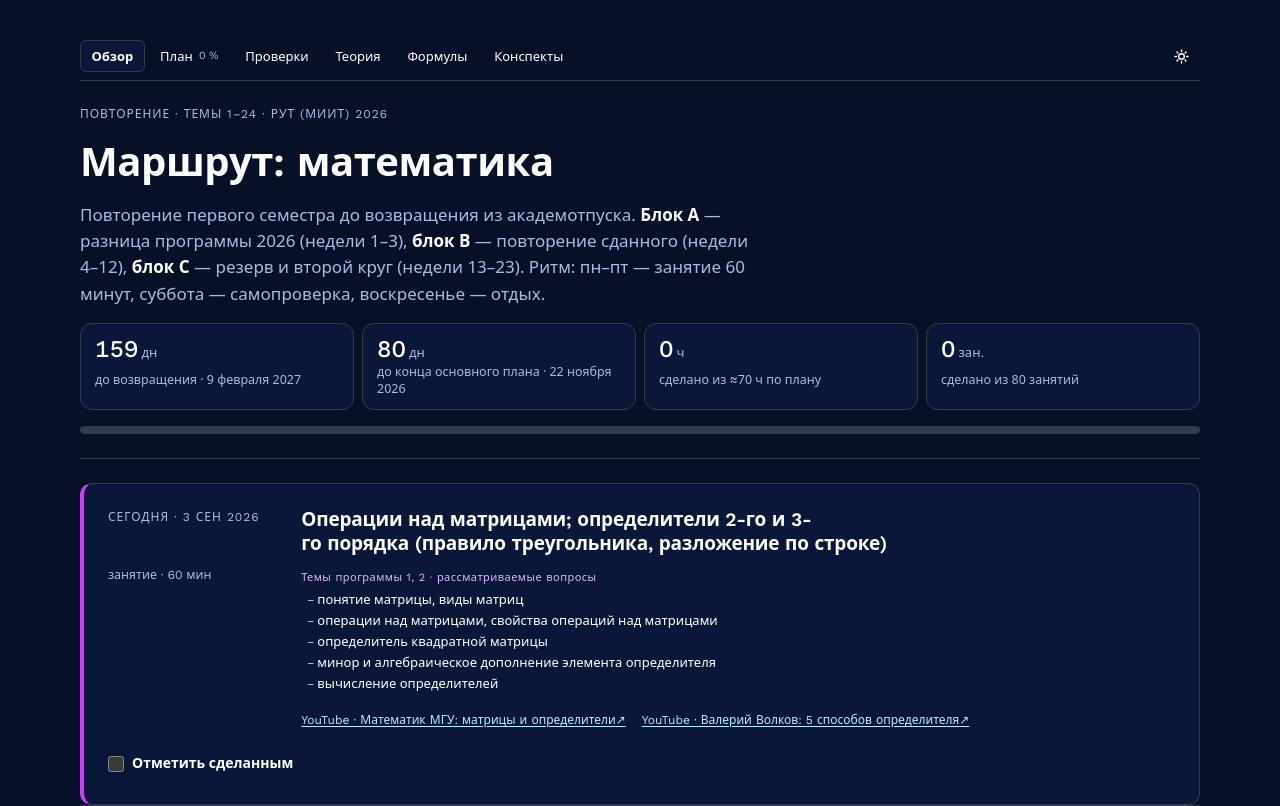
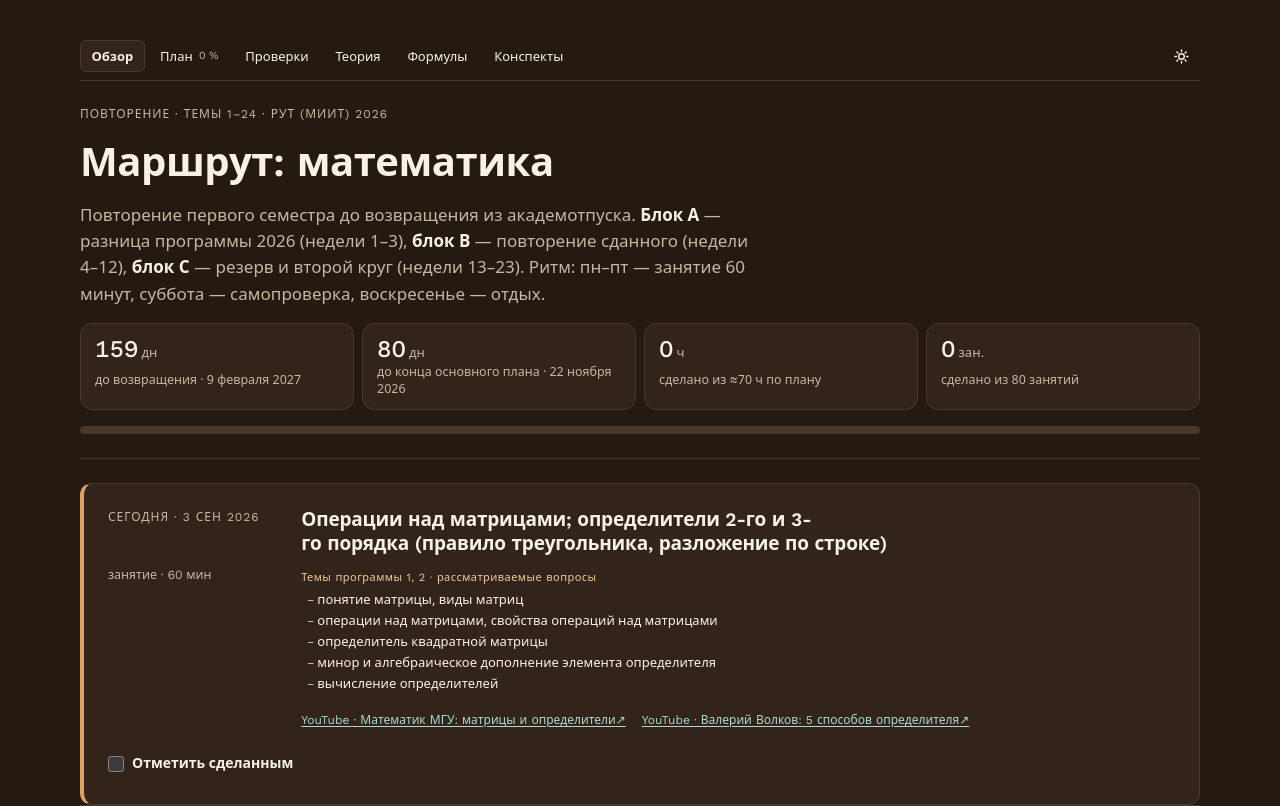
Before and after one commit to pafuluofu-dev/math-roadmap, a React (Vite) app: page / in a window 1280 px wide. Shown: the top 806 px of the page. Built offline with nearby package versions, Linux system fonts and the light colour scheme; a web font is replaced by a local one.

Commit message:
Палитра «Мука»: тёплые крем, шоколад и карамель вместо чернильно-синего; контрасты проверены по WCAG

```diff
--- a/index.html
+++ b/index.html
@@ -5,7 +5,7 @@
     <meta name="viewport" content="width=device-width, initial-scale=1.0" />
     <meta name="color-scheme" content="dark" />
     <meta name="description" content="План повторения тем 1–24 по математике (РУТ МИИТ, программа 2026) до 9 февраля 2027: недели, занятия, самопроверки, журнал ошибок." />
-    <meta name="theme-color" content="#081028" />
+    <meta name="theme-color" content="#241a12" />
     <script>
       try {
         if (localStorage.getItem('math-roadmap:theme') === 'light') document.documentElement.setAttribute('data-theme', 'light');
--- a/src/styles/variables.css
+++ b/src/styles/variables.css
@@ -1,26 +1,28 @@
-/* Палитра DashDark X — как у «Маршрута verno/dev»: чернильно-синие фоны,
-   пурпурный primary с фирменным градиентом, циановый secondary.
-   Блок A = пурпур, блок B = циан, блок C = нейтральный.
-   Тема по умолчанию тёмная, светлая — по переключателю в шапке. */
+/* Палитра «Мука» — по мотивам лендинга пекарни: крем, шоколад, карамель.
+   Тёплые тона мягче для глаз на длинных сессиях, чем прежний чернильно-синий DashDark.
+   Блок A = карамель, блок B = хвойно-зелёный (второго акцента у пекарни нет, взят
+   гармоничный к карамели холодный оттенок), блок C = нейтральный.
+   Тема по умолчанию тёмная, светлая — по переключателю в шапке.
+   Все пары «текст/фон» проверены по WCAG 2.1: обычный текст ≥ 4.5, границы и акценты ≥ 3. */
 :root {
-  --color-background: #081028;
-  --color-surface: #0b1739;
-  --color-text: #ffffff;
-  --color-text-muted: #aeb9e1;
-  --color-border: #343b4f;
-  --color-block-a: #cb3cff;
-  --color-block-a-text: #e0b5ff;
-  --color-block-a-surface: #3b004d;
-  --color-block-b: #00c2ff;
-  --color-block-b-text: #b3ecff;
-  --color-block-b-surface: #004466;
-  --color-success: #14ca74;
-  --color-focus: #00c2ff;
+  --color-background: #241a12;
+  --color-surface: #32241a;
+  --color-text: #f7f1e8;
+  --color-text-muted: #c6b6a2;
+  --color-border: #4a382a;
+  --color-block-a: #e0a264;
+  --color-block-a-text: #f0c89a;
+  --color-block-a-surface: #4a3320;
+  --color-block-b: #6fb8ac;
+  --color-block-b-text: #a8d8cf;
+  --color-block-b-surface: #1e3f3a;
+  --color-success: #8cc07a;
+  --color-focus: #e0a264;
   --color-on-accent: #ffffff;
-  --color-border-input: #4a5568;
-  --gradient-primary: linear-gradient(128.49deg, #cb3cff 19.86%, #7f25fb 68.34%);
-  /* Для кнопок с белым текстом: сдвинут к фиолетовому, чтобы контраст ≥ 4.5 по всей длине */
-  --gradient-primary-strong: linear-gradient(128.49deg, #a531fd 19.86%, #7f25fb 68.34%);
+  --color-border-input: #97795d;
+  --gradient-primary: linear-gradient(128.49deg, #c08a4e 19.86%, #a06b33 68.34%);
+  /* Для кнопок с белым текстом: сдвинут к тёмной карамели, чтобы контраст ≥ 4.5 по всей длине */
+  --gradient-primary-strong: linear-gradient(128.49deg, #a06b33 19.86%, #8a5526 68.34%);
 
   --font-family-display: 'Mona Sans', 'Work Sans', system-ui, sans-serif;
   --font-family-primary: 'Mona Sans', system-ui, -apple-system, 'Segoe UI', sans-serif;
@@ -51,21 +53,21 @@
   --transition-fast: 150ms ease;
 }
 
-/* Светлая тема — по переключателю в шапке, те же оттенки на светлых нейтралах */
+/* Светлая тема — кремовый фон пекарни, шоколадный текст, карамельный акцент */
 :root[data-theme='light'] {
-  --color-background: #f7fafc;
-  --color-surface: #ffffff;
-  --color-text: #171923;
-  --color-text-muted: #4a5568;
-  --color-border: #d1dbf9;
-  --color-block-a: #a324cc;
-  --color-block-a-text: #7d1a99;
-  --color-block-a-surface: #f4e3ff;
-  --color-block-b: #177999;
-  --color-block-b-text: #135e80;
-  --color-block-b-surface: #e6f9ff;
-  --color-success: #0f9c5b;
-  --color-focus: #177999;
+  --color-background: #f7f1e8;
+  --color-surface: #fffdf9;
+  --color-text: #38291d;
+  --color-text-muted: #5c4a3a;
+  --color-border: #e2d5c2;
+  --color-block-a: #a06b33;
+  --color-block-a-text: #7c5024;
+  --color-block-a-surface: #f1e2ce;
+  --color-block-b: #2f6e68;
+  --color-block-b-text: #245852;
+  --color-block-b-surface: #dcede9;
+  --color-success: #42763a;
+  --color-focus: #a06b33;
   --color-on-accent: #ffffff;
-  --color-border-input: #7e89ac;
+  --color-border-input: #9c8a70;
 }
```
Also changed, not shown: public/favicon.svg.
